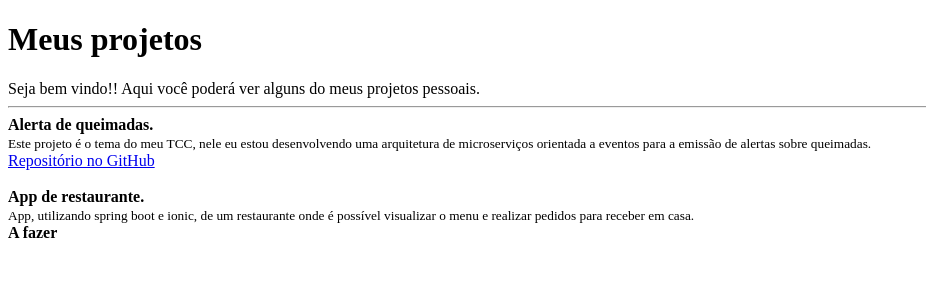
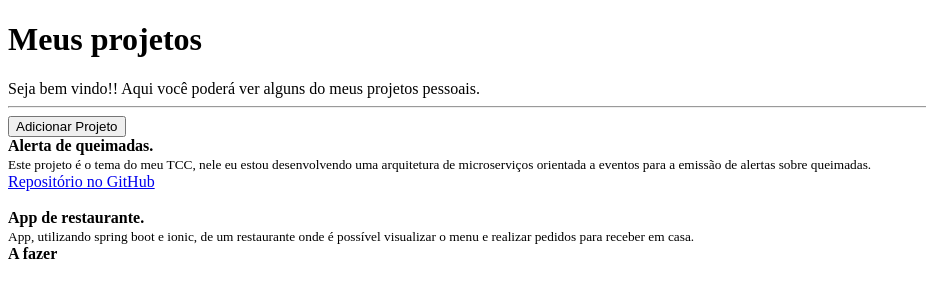
Before and after one commit to JoaoPedroAFLuz/my-projects, a React app: page / in a window 1280 px wide. Shown: the top 300 px of the page, without its empty margins (0-926 px from the left). Built offline with nearby package versions, Linux system fonts and the light colour scheme.

Commit message:
Utilizando useState para adicionar novo projeto

```diff
--- a/src/App.js
+++ b/src/App.js
@@ -1,32 +1,51 @@
 import React from 'react';
+import { useState } from 'react/cjs/react.development';
 
 import Header from './components/Header';
 import Projects from './components/Projects';
 
-const projects = [
+export default function App() {
+  const [projects, setProjects] = useState([
     {
+      id: Math.random(),
       title: 'Alerta de queimadas.',
-    description: 'Este projeto é o tema do meu TCC, nele eu estou desenvolvendo uma arquitetura de microserviços orientada a eventos para a emissão de alertas sobre queimadas.',
+      description:
+        'Este projeto é o tema do meu TCC, nele eu estou desenvolvendo uma arquitetura de microserviços orientada a eventos para a emissão de alertas sobre queimadas.',
       link: 'https://github.com/JoaoPedroLuz57/alertas-de-queimadas',
-    status: 'Em desenvolvimento'
+      status: 'Em desenvolvimento',
     },
     {
+      id: Math.random(),
       title: 'App de restaurante.',
-    description: 'App, utilizando spring boot e ionic, de um restaurante onde é possível visualizar o menu e realizar pedidos para receber em casa.',
+      description:
+        'App, utilizando spring boot e ionic, de um restaurante onde é possível visualizar o menu e realizar pedidos para receber em casa.',
       link: '',
-    status: 'A fazer'
+      status: 'A fazer',
+    },
+  ]);
 
+  function handleRefresh() {
+    setProjects(prevState => [
+      ...prevState,
+      {
+        id: Math.random(),
+        title: 'Novo projeto',
+        description: 'Projeto novo que está por vir. Aguarde',
+        link: '',
+        status: 'A fazer',
+      },
+    ]);
   }
-];
-
-export default function App() {
   return (
     <>
       <Header />
 
+      <button onClick={handleRefresh}>Adicionar Projeto</button>
+
       {projects.map(project => (
         <Projects
-          key={project.title}
+          key={project.id}
+          id={project.id}
           title={project.title}
           description={project.description}
           link={project.link}
--- a/src/components/Projects/index.js
+++ b/src/components/Projects/index.js
@@ -1,7 +1,7 @@
 import React from 'react';
 
 import PropTypes from 'prop-types';
-export default function Projects({ title, description, link, status }) {
+export default function Projects({ title, description, link, status, likes }) {
   return (
     <>
       <article>
@@ -21,6 +21,7 @@ export default function Projects({ title, description, link, status }) {
 }
 
 Projects.propTypes = {
+  id: PropTypes.number.isRequired,
   title: PropTypes.string.isRequired,
   description: PropTypes.string.isRequired,
   link: PropTypes.string.isRequired,
```
Lines whose indentation alone changed are shown as unchanged.
